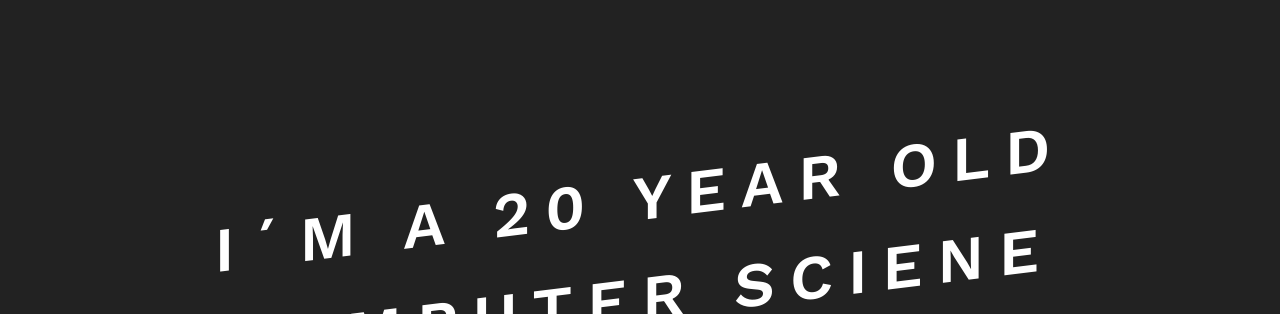
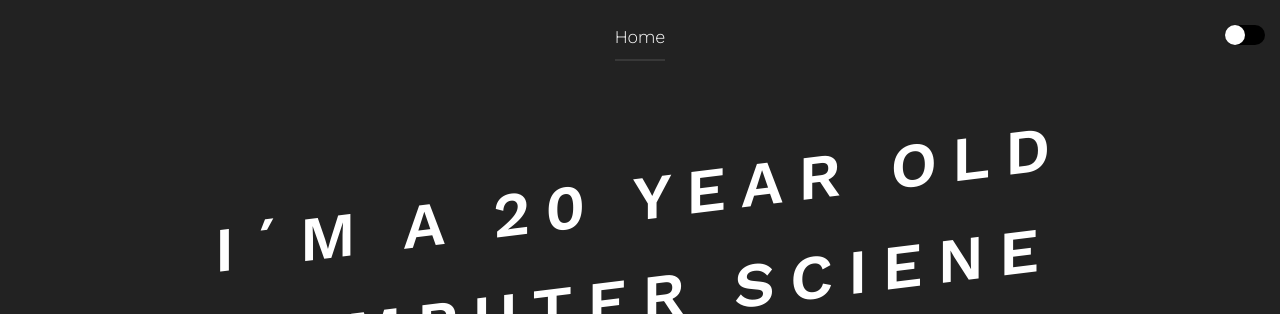
Before and after one commit to DeclanRiddell/DeclanRiddell.github.io, a plain HTML site: page index.html in a window 1280 px wide. Shown: the top 314 px of the page. Drawn offline with nearby package versions, Linux system fonts and the light colour scheme; some packages are replaced by stand-ins of ours; no server answers; files whose address does not match are found by name; a web font is replaced by a local one.

Commit message:
readded the nav bar at the top, however i kept the bio page out

```diff
--- a/index.html
+++ b/index.html
@@ -102,15 +102,15 @@
 	<div class="fh5co-loader"></div>
 
 	<div id="fh5co-page">
-		<!--<nav id="fh5co-nav" role="navigation">
+		<nav id="fh5co-nav" role="navigation">
 			<ul>
 				<li class="animate-box fh5co-active"><a href="index.html" class="transition">Home</a></li>
-				<li class="animate-box"><a href="about.html" class="transition">Bio</a></li>
+				<!--<li class="animate-box"><a href="about.html" class="transition">Bio</a></li>-->
 			</ul>
 			<a class="style-toggle js-style-toggle" data-style="default" href="#">
 				<span class="fh5co-circle"></span>
 			</a>
-		</nav>-->
+		</nav>
 
 		<header id="fh5co-header" role="banner" class="fh5co-project js-fh5co-waypoint no-border" data-colorbg="#222222" data-next="yes">
 			<div class="container">
```
